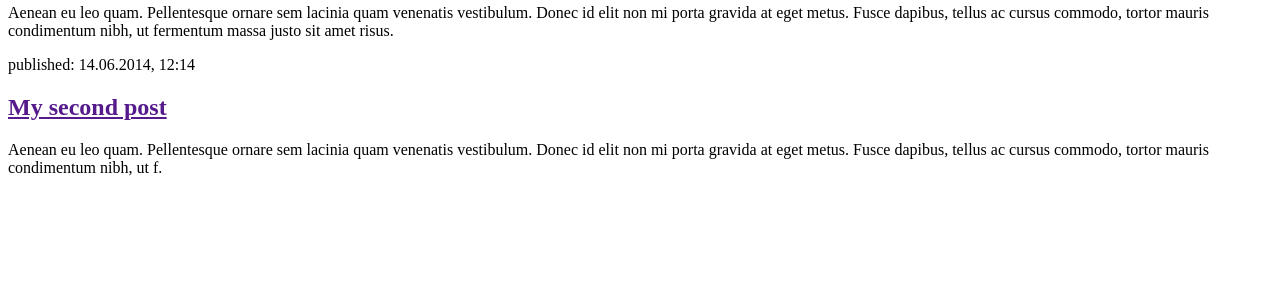
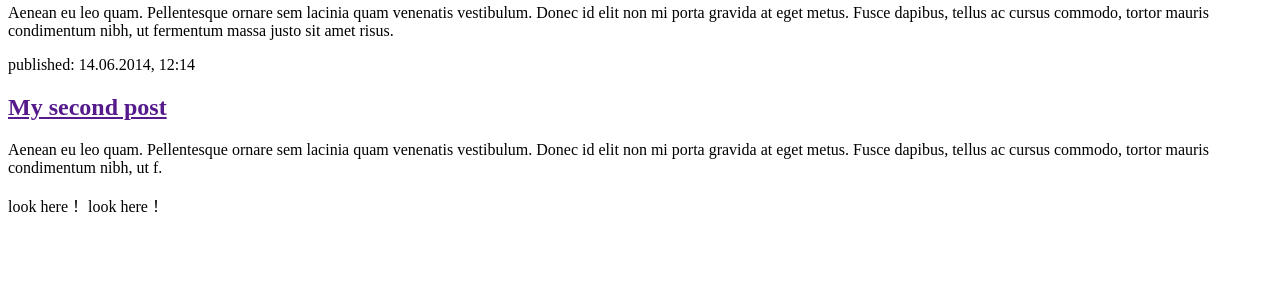
Before and after one commit to lostac11/my-first-blog, a Django app: page / in a window 1280 px wide. Shown: the part 147-447 px from the top of the page. Run offline with Django 3.2, Linux system fonts and the light colour scheme.

Commit message:
Changed the HTML for the site.

```diff
--- a/blog/templates/blog/post_list.html
+++ b/blog/templates/blog/post_list.html
@@ -18,5 +18,9 @@
             <h2><a href="">My second post</a></h2>
             <p>Aenean eu leo quam. Pellentesque ornare sem lacinia quam venenatis vestibulum. Donec id elit non mi porta gravida at eget metus. Fusce dapibus, tellus ac cursus commodo, tortor mauris condimentum nibh, ut f.</p>
         </div>
+		<div font = 'red' >
+		  look here！
+		   look here！
+		 </div>
     </body>
 </html>
```
